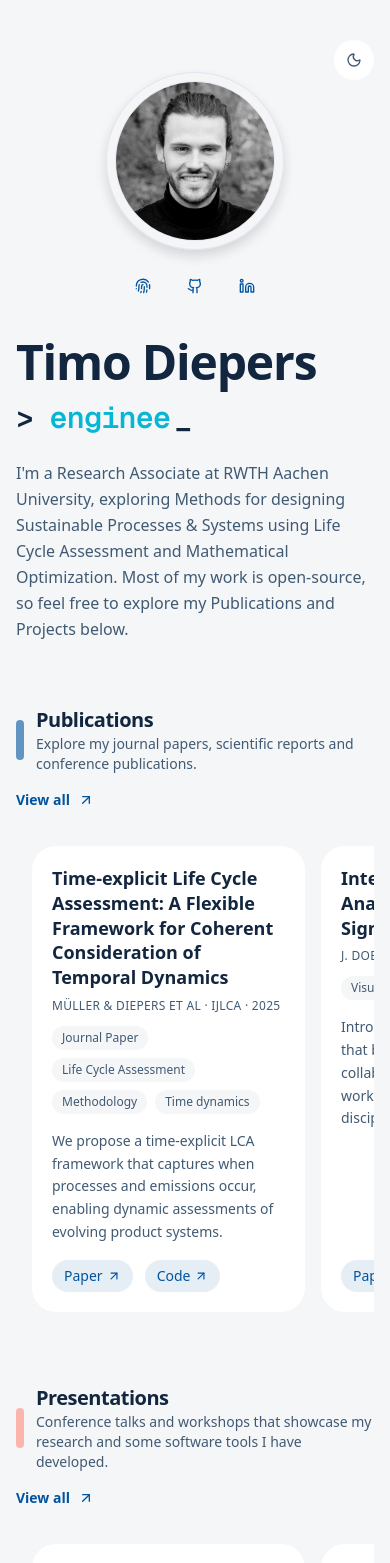
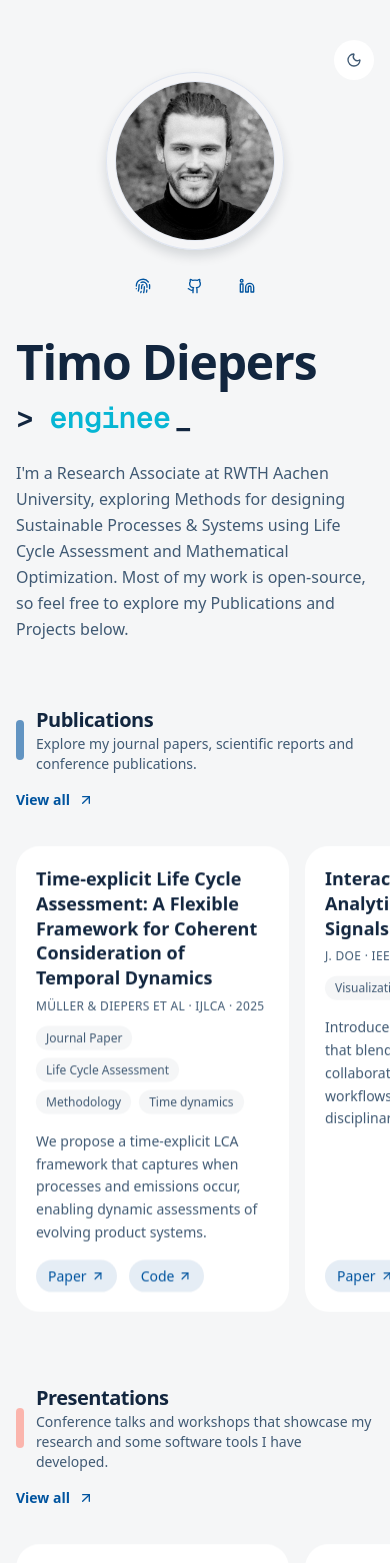
Before and after one commit to TimoDiepers/nextjs-portfolio, a Next.js app: page / in a window 390 px wide. Shown: the top 1563 px of the page. Built offline with nearby package versions, Linux system fonts and the light colour scheme.

Commit message:
Implement full-bleed carousel extending to screen edges
Co-authored-by: TimoDiepers <90762029+TimoDiepers@users.noreply.github.com>

```diff
--- a/app/page.tsx
+++ b/app/page.tsx
@@ -96,9 +96,10 @@ const FeaturedSection: React.FC<FeaturedSectionProps & { isReady: boolean; delay
     };
   }, [shouldAnimate, headerControls, linkControls, delay]);
 
-  const carouselViewportClass = '';
+  // Full-bleed carousel that extends to screen edges while aligning first card with section text
+  const carouselViewportClass = '-mx-4 sm:-mx-6 lg:-mx-8';
   const carouselContentClass = cn(
-    'ml-4 gap-4 py-4 sm:ml-6',
+    'ml-4 gap-4 py-4 sm:ml-6 lg:ml-8',
     shouldPeekNextCard ? 'pr-16' : 'pr-0'
   );
 
```
